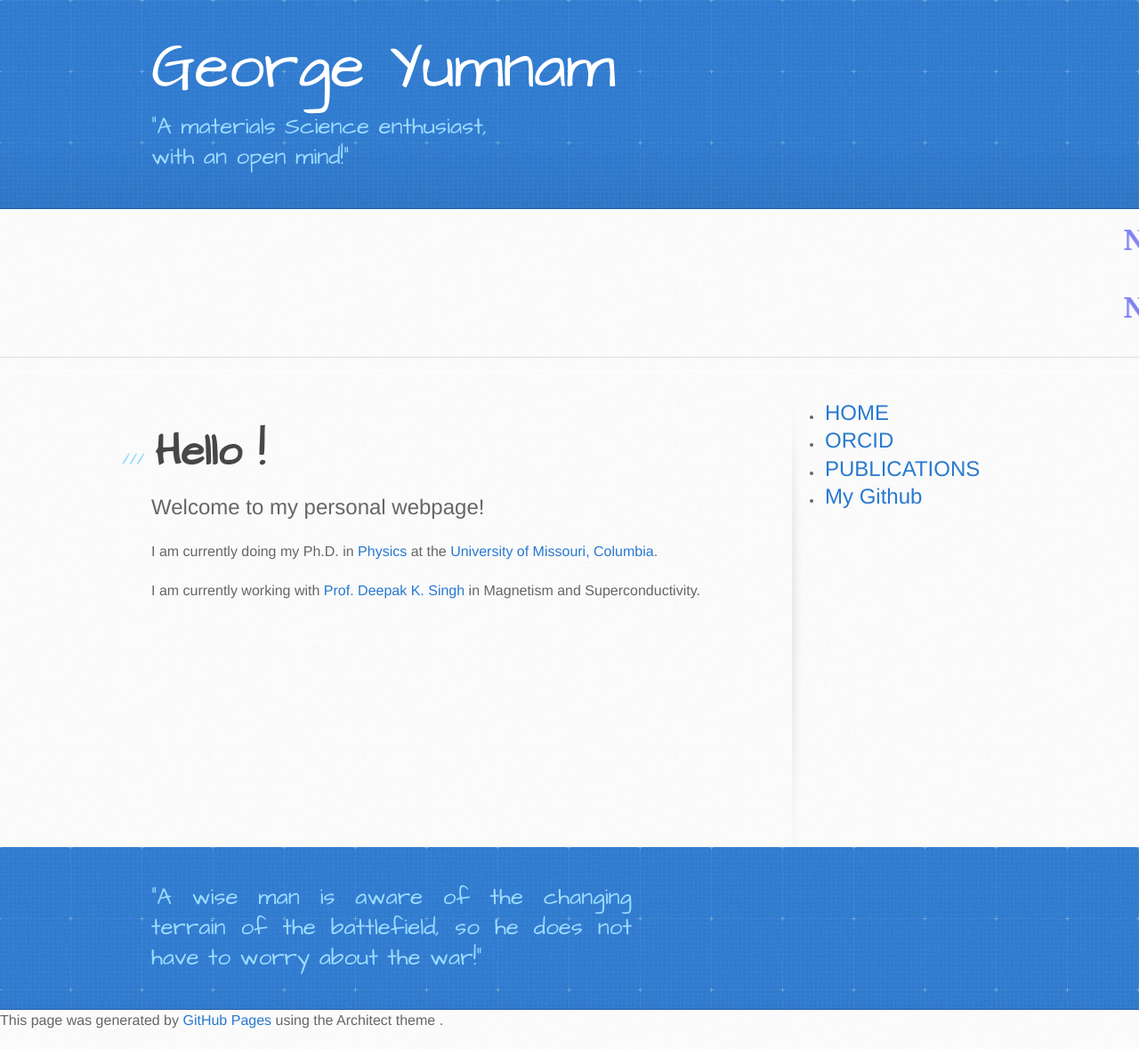
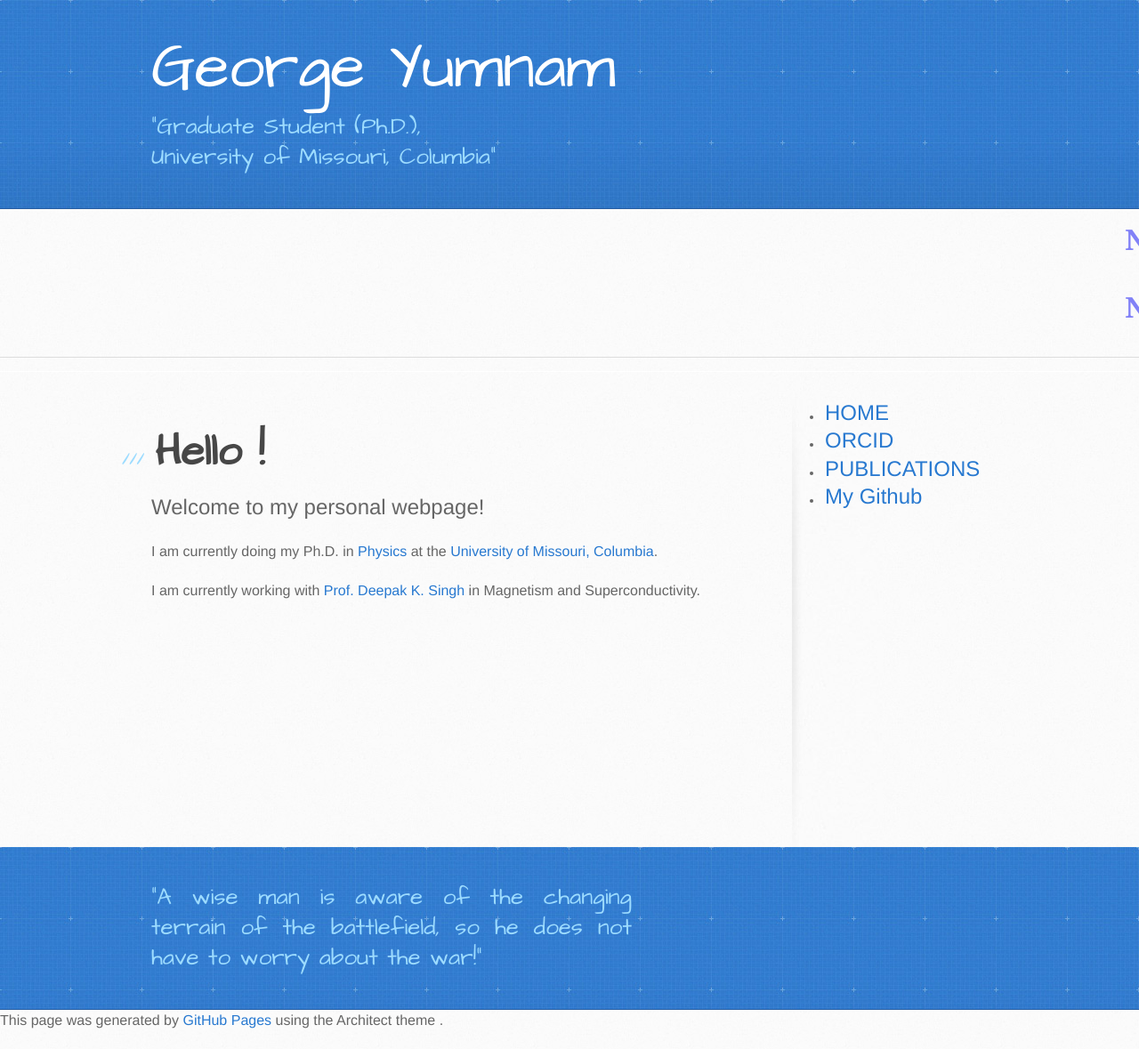
Before and after one commit to georgeyumnam/georgeyumnam, a Jekyll site: the page index.html, which Jekyll copies as it is, in a window 1280 px wide. Shown: the whole page at 89% size. Built offline with Jekyll 4.4.1, drawn with Linux system fonts in a browser that asks for light colours.

Commit message:
Update index.html

```diff
--- a/index.html
+++ b/index.html
@@ -26,7 +26,7 @@
     <header>
       <div class="inner">
         <h1>George Yumnam</h1>
-        <h2>&quot;A materials Science enthusiast, <br class="tab"> with an open mind!&quot;</h2>
+        <h2>&quot;Graduate Student (Ph.D.), <br class="tab"> University of Missouri, Columbia&quot;</h2>
 <!--        <a href="https://github.com/georgeyumnam/georgeyumnam" class="button"><small>View project on</small> GitHub</a>-->
 	<!--<a href="/georgeyumnam/img/georgeyum.png"><img src="/georgeyumnam/img/georgeyum.png" alt="George" height="200" width="200" /></a>-->
       </div>
```
